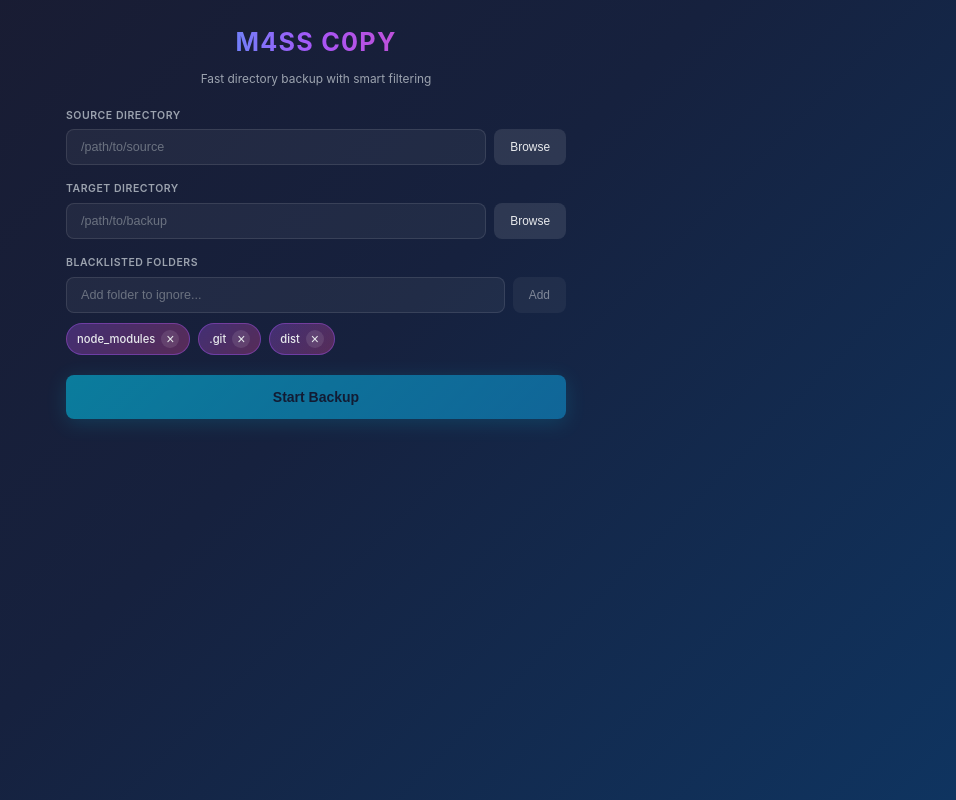
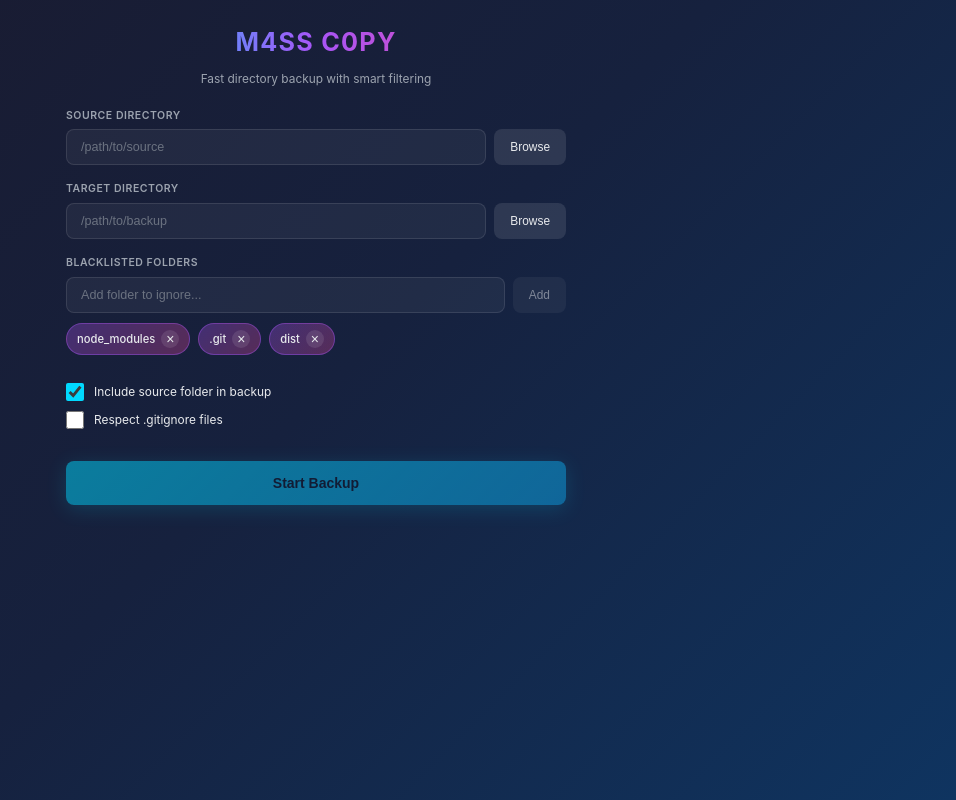
Before and after one commit to M4ss1ck/m4ssc0py, a Preact app: page / in a window 1280 px wide. Shown: the whole page, without its empty margins (324-1280 px from the left). Built offline with nearby package versions, Linux system fonts and the light colour scheme.

Commit message:
feat: Add options to respect .gitignore files and include the source directory in backups, with corresponding UI controls.

```diff
--- a/src/App.css
+++ b/src/App.css
@@ -169,6 +169,38 @@ button:disabled {
   background: rgba(239, 68, 68, 0.5);
 }
 
+.checkbox-row {
+  display: flex;
+  flex-direction: column;
+  gap: 10px;
+  padding: 12px 0;
+}
+
+.checkbox-label {
+  display: flex;
+  align-items: center;
+  gap: 10px;
+  cursor: pointer;
+  font-size: 0.85rem;
+  color: #e8eaed;
+}
+
+.checkbox-label input[type="checkbox"] {
+  width: 18px;
+  height: 18px;
+  accent-color: #00d9ff;
+  cursor: pointer;
+}
+
+.checkbox-label input[type="checkbox"]:disabled {
+  opacity: 0.5;
+  cursor: not-allowed;
+}
+
+.checkbox-label span {
+  user-select: none;
+}
+
 .start-btn {
   padding: 14px 24px;
   font-size: 1rem;
--- a/src/App.tsx
+++ b/src/App.tsx
@@ -31,6 +31,8 @@ function App() {
   ]);
   const [newTag, setNewTag] = useState("");
   const [isRunning, setIsRunning] = useState(false);
+  const [respectGitignore, setRespectGitignore] = useState(false);
+  const [includeSourceDir, setIncludeSourceDir] = useState(true);
   const [progress, setProgress] = useState(0);
   const [currentFile, setCurrentFile] = useState("");
   const [copiedCount, setCopiedCount] = useState(0);
@@ -140,6 +142,8 @@ function App() {
         sourcePath,
         targetPath,
         blacklist,
+        respectGitignore,
+        includeSourceDir,
       });
     } catch (error) {
       setStatusMessage(`Error: ${error}`);
@@ -241,6 +245,27 @@ function App() {
             </div>
           </div>
         </div>
+
+        <div class="checkbox-row">
+          <label class="checkbox-label">
+            <input
+              type="checkbox"
+              checked={includeSourceDir}
+              onChange={(e) => setIncludeSourceDir(e.currentTarget.checked)}
+              disabled={isRunning}
+            />
+            <span>Include source folder in backup</span>
+          </label>
+          <label class="checkbox-label">
+            <input
+              type="checkbox"
+              checked={respectGitignore}
+              onChange={(e) => setRespectGitignore(e.currentTarget.checked)}
+              disabled={isRunning}
+            />
+            <span>Respect .gitignore files</span>
+          </label>
+        </div>
       </div>
 
       <button
```
Also changed, not shown: 1 other file (tests, documents, lock files or other folders).
